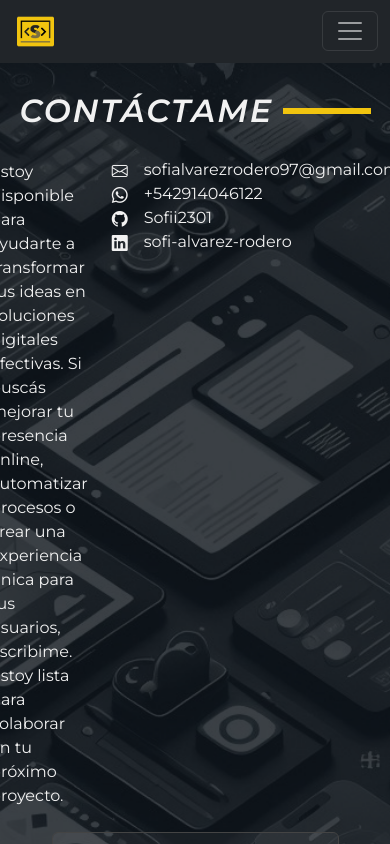
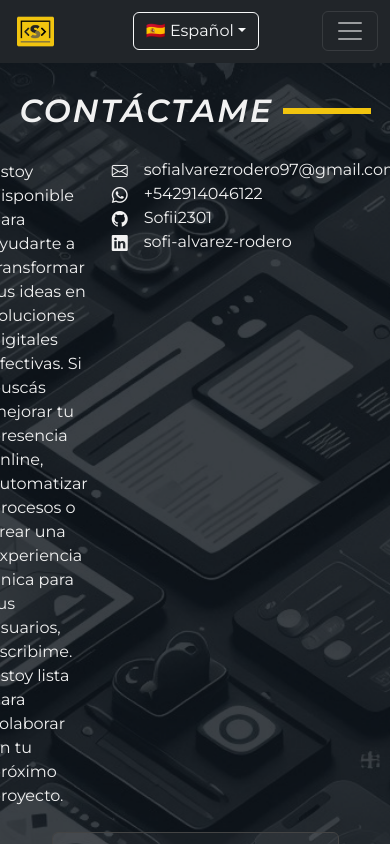
Before and after one commit to Sofii2301/my-portfolio-frontend, a React (Vite) app: page /contact in a window 390 px wide. Shown: the top 844 px of the page. Built offline with nearby package versions, Linux system fonts and the light colour scheme.

Commit message:
Fix Language Selector of Navbar

```diff
--- a/src/components/atoms/LanguageSelector/LanguageSelector.jsx
+++ b/src/components/atoms/LanguageSelector/LanguageSelector.jsx
@@ -8,7 +8,7 @@ export default function LanguageSelector() {
 
     return (
         <div className="language-selector">
-            <button className="btn btn-outline-light ms-lg-3 ms-md-0 mt-lg-0 mt-md-2 dropdown-toggle" onClick={() => setDropdownOpen(!dropdownOpen)}>
+            <button className="btn btn-outline-light ms-lg-3 ms-md-0 mt-0 me-lg-0 me-md-3 dropdown-toggle" onClick={() => setDropdownOpen(!dropdownOpen)}>
               {languages[language].flag} {languages[language].name}
             </button>
             {dropdownOpen && (
--- a/src/components/organisms/Navbar/Navbar.jsx
+++ b/src/components/organisms/Navbar/Navbar.jsx
@@ -8,6 +8,7 @@ import "./navbar.css";
 export default function Navbar() {
   const { translations } = useLanguage();
   const isMobile = window.innerWidth < 992;
+  const isMobileLanguage = window.innerWidth < 992;
 
   return (
     <nav className="navbar navbar-expand-lg navbar-dark bg-dark fixed-top w-100">
@@ -15,14 +16,6 @@ export default function Navbar() {
         <Link className="navbar-brand" to="/">
           <img src={logo} alt="Logo" className="img-fluid" />
         </Link>
-        <button
-          className="navbar-toggler"
-          type="button"
-          data-bs-toggle="offcanvas"
-          data-bs-target="#navbarOffcanvas"
-        >
-          <span className="navbar-toggler-icon"></span>
-        </button>
 
         <Sidebar title={translations.menu} id="navbarOffcanvas">
           {(closeOffcanvas) => (
@@ -38,12 +31,23 @@ export default function Navbar() {
                   </Link>
                 </li>
               ))}
-              <li className="d-flex align-items-start">
-                <LanguageSwitcher />
-              </li>
             </ul>
           )}
         </Sidebar>
+
+        {isMobileLanguage && <LanguageSwitcher />}
+
+        <div className="right-section-nav">
+          <button
+            className="navbar-toggler"
+            type="button"
+            data-bs-toggle="offcanvas"
+            data-bs-target="#navbarOffcanvas"
+          >
+            <span className="navbar-toggler-icon"></span>
+          </button>
+          {isMobileLanguage ? <></> : <LanguageSwitcher />}
+        </div>
       </div>
     </nav>
   );
--- a/src/components/organisms/Navbar/navbar.css
+++ b/src/components/organisms/Navbar/navbar.css
@@ -4,6 +4,10 @@
 
 .navbar-brand img {
     max-height: 40px;
+}
+
+.right-section-nav {
+    display: flex;
 }
 
 .nav-item {
@@ -27,6 +31,9 @@
         padding-left: 3%;
         margin-bottom: 2%;
     }
+    .right-section-nav {
+        flex-direction:row-reverse ;
+    }
 }
 
 @media (max-width: 767px) {
```
